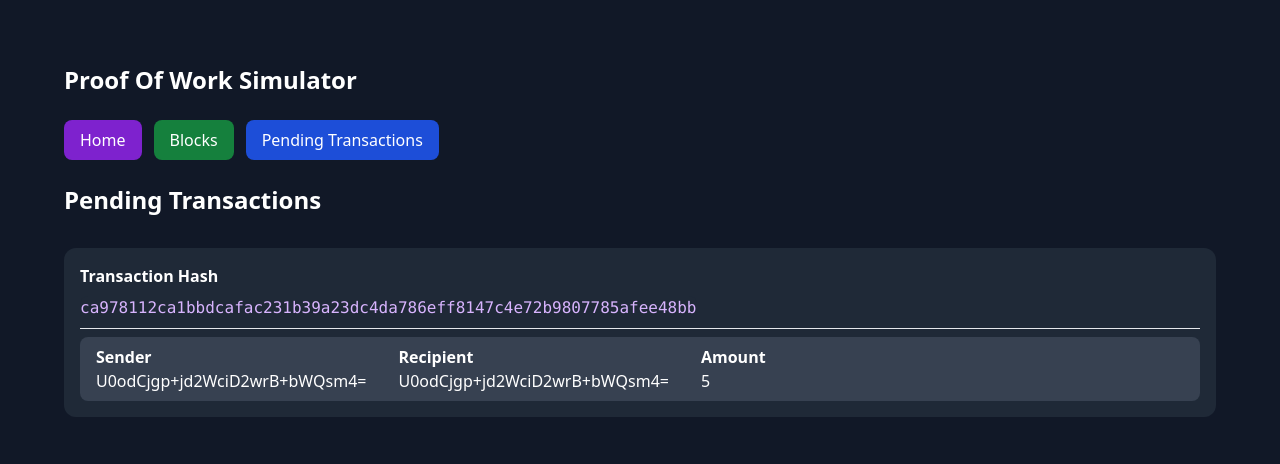
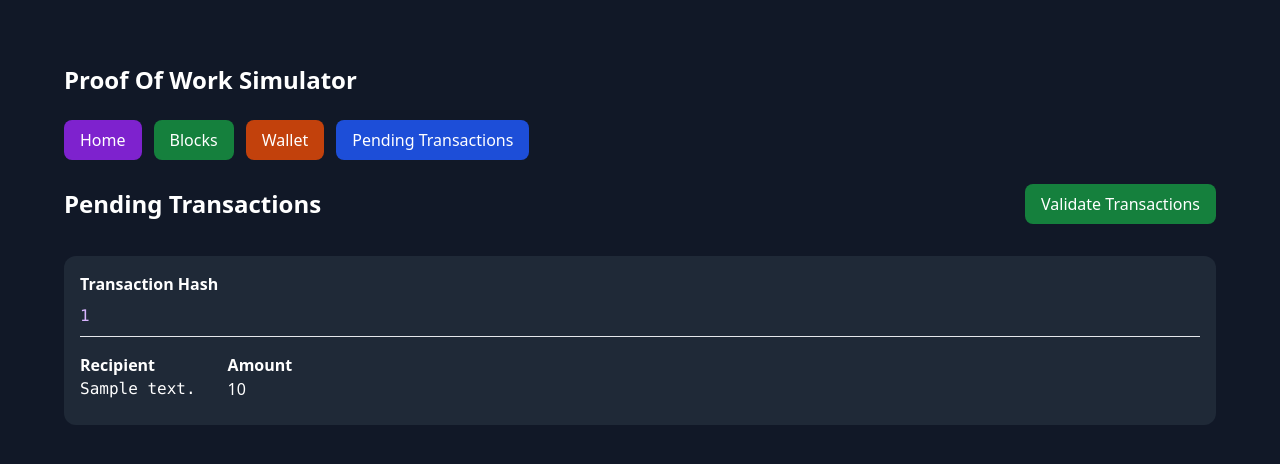
Before and after one commit to Meta502/memetcoin, a Node project: template views/pages/transactions.ejs in a window 1280 px wide. Shown: the top 464 px of the page. Run offline with Node 20 templates, Linux system fonts and the light colour scheme; the template is opened without the code that fills it: most values are stand-ins (such as "Sample title", 1, 10 or a date in 2020); some libraries are stand-ins or nearby versions.

Commit message:
Commit latest progress

```diff
--- a/package.json
+++ b/package.json
@@ -20,7 +20,8 @@
     "lodash": "^4.17.21",
     "minimist": "^1.2.8",
     "ripemd160": "^2.0.2",
-    "sha256": "^0.2.0"
+    "sha256": "^0.2.0",
+    "socket.io": "^4.6.1"
   },
   "devDependencies": {
     "@types/elliptic": "^6.4.14",
--- a/src/node/index.ts
+++ b/src/node/index.ts
@@ -9,7 +9,8 @@ import initHttpServer from "./utils/initHttpServer";
 
 const argv = minimist(process.argv.slice(2))
 
-const NODE_PORT = argv[Flag.PORT]
+export const BASE_PORT = argv["basePort"]
+export const NODE_PORT = argv[Flag.PORT]
 
 const log_file = fs.createWriteStream(process.cwd() + `/logs/node-${NODE_PORT}.log`, { flags: 'w' });
 const log_stdout = process.stdout;
--- a/src/node/utils/block/generateNextBlock.ts
+++ b/src/node/utils/block/generateNextBlock.ts
@@ -25,8 +25,11 @@ export const generateNextBlock = (blockData: Transaction[], address: string) =>
     transactions,
     difficulty,
   );
+
+  console.log(`[INFO] Adding new block with hash ${newBlock.hash} to blockchain`)
   blockchain.push(newBlock);
 
+  console.log(`[INFO] Updating UTXO store to reflect new block state...`)
   const updatedUTXO = updateUnspentTxOutputs(newBlock, unspentTxOutputs)
   setUTXO(updatedUTXO)
 
--- a/src/node/utils/broadcast/handleTransactionResponse.ts
+++ b/src/node/utils/broadcast/handleTransactionResponse.ts
@@ -21,7 +21,7 @@ const isValidTxForPool = (tx: Transaction, aTtransactionPool: Transaction[]): bo
 
   for (const txIn of tx.txInputs) {
     if (containsTxIn(txPoolIns, txIn)) {
-      console.log('txIn already found in the txPool');
+      console.log(`[INFO] Transaction Input with Output ID ${txIn.txOutputId} and Index ${txIn.txOutputIndex} already exists. Ignoring...`);
       return false;
     }
   }
--- a/src/node/utils/initHttpServer.ts
+++ b/src/node/utils/initHttpServer.ts
@@ -44,13 +44,11 @@ const initHttpServer = (port: number, { privateKey, publicKey, address }) => {
   })
 
   app.post("/transactions", (req: Request, res: Response) => {
-    const transaction = createTransaction(
+    createTransaction(
       address,
       req.body.target_address,
       Number(req.body.amount),
     )
-
-    addToTransactionPool(transaction)
     broadcastTransactionPool()
 
     res.status(201).json()
@@ -69,7 +67,10 @@ const initHttpServer = (port: number, { privateKey, publicKey, address }) => {
   })
 
   app.get("/transactions", (_: Request, res: Response) => {
-    res.render("pages/transactions")
+    res.render("pages/transactions", {
+      transactions,
+      port,
+    })
   })
 
   app.listen(port, () => {
--- a/views/pages/blocks.ejs
+++ b/views/pages/blocks.ejs
@@ -17,6 +17,11 @@
     <a href="/blocks"
       class="bg-green-700 transition-all duration-350 hover:bg-green-800 text-white px-4 py-2 rounded-lg">
       Blocks
+    </a>
+
+    <a href="/wallet"
+      class="bg-orange-700 transition-all duration-350 hover:bg-orange-800 text-white px-4 py-2 rounded-lg">
+      Wallet
     </a>
 
     <a href="/transactions"
--- a/views/pages/createBlock.ejs
+++ b/views/pages/createBlock.ejs
@@ -15,6 +15,11 @@
 
       <a href="/blocks" class="bg-green-700 transition-all duration-350 hover:bg-green-800 text-white px-4 py-2 rounded-lg">
         Blocks
+      </a>
+
+      <a href="/wallet"
+        class="bg-orange-700 transition-all duration-350 hover:bg-orange-800 text-white px-4 py-2 rounded-lg">
+        Wallet
       </a>
 
       <a href="/transactions" class="bg-blue-700 transition-all duration-350 hover:bg-blue-800 text-white px-4 py-2 rounded-lg">
--- a/views/pages/createTransaction.ejs
+++ b/views/pages/createTransaction.ejs
@@ -17,6 +17,11 @@
     <a href="/blocks"
       class="bg-green-700 transition-all duration-350 hover:bg-green-800 text-white px-4 py-2 rounded-lg">
       Blocks
+    </a>
+
+    <a href="/wallet"
+      class="bg-orange-700 transition-all duration-350 hover:bg-orange-800 text-white px-4 py-2 rounded-lg">
+      Wallet
     </a>
 
     <a href="/transactions"
--- a/views/pages/index.ejs
+++ b/views/pages/index.ejs
@@ -15,6 +15,11 @@
 
       <a href="/blocks" class="bg-green-700 transition-all duration-350 hover:bg-green-800 text-white px-4 py-2 rounded-lg">
         Blocks
+      </a>
+
+      <a href="/wallet"
+        class="bg-orange-700 transition-all duration-350 hover:bg-orange-800 text-white px-4 py-2 rounded-lg">
+        Wallet
       </a>
 
       <a href="/transactions" class="bg-blue-700 transition-all duration-350 hover:bg-blue-800 text-white px-4 py-2 rounded-lg">
--- a/views/pages/transactions.ejs
+++ b/views/pages/transactions.ejs
@@ -17,40 +17,69 @@
         Blocks
       </a>
 
+      <a href="/wallet"
+        class="bg-orange-700 transition-all duration-350 hover:bg-orange-800 text-white px-4 py-2 rounded-lg">
+        Wallet
+      </a>
+
       <a href="/transactions" class="bg-blue-700 transition-all duration-350 hover:bg-blue-800 text-white px-4 py-2 rounded-lg">
         Pending Transactions
       </a>
     </div>
 
     <div class="grid grid-cols-1 gap-8 text-white">
+      <div class="flex justify-between items-center">
         <h2 class="font-bold text-2xl">
           Pending Transactions
         </h2>
+
+        <button onclick="mineBlock()" class="bg-green-700 transition-all duration-350 hover:bg-blue-800 text-white px-4 py-2 rounded-lg">
+          Validate Transactions
+        </button>
+      </div>
+
+      <% for (const transaction of transactions) { %>
         <div class="bg-gray-800 w-full rounded-xl p-4 space-y-2">
           <div class="space-y-2">
             <h2 class="font-bold">Transaction Hash</h2>
             <p>
-            <span class="text-purple-300 font-mono bg-gray-800 py-0.5 rounded-lg">ca978112ca1bbdcafac231b39a23dc4da786eff8147c4e72b9807785afee48bb</span>
+              <span class="text-purple-300 font-mono bg-gray-800 py-0.5 rounded-lg">
+                <%= transaction.id %>
+              </span>
             </p>
           </div>
           <hr>
           <div class="space-y-2">
-          <div class="flex space-x-8 bg-gray-700 px-4 py-2 rounded-lg">
-            <div>
-              <p class="font-bold">Sender</p>
-              <p>U0odCjgp+jd2WciD2wrB+bWQsm4=</p>
-            </div>
+            <% for (txOut of transaction.txOutputs) { %>
+              <div class="flex space-x-8 w-full py-2 rounded-lg">
               <div>
                 <p class="font-bold">Recipient</p>
-              <p>U0odCjgp+jd2WciD2wrB+bWQsm4=</p>
+                <p class="font-mono">
+                  <%= txOut.address %>
+                </p>
               </div>
               <div>
                 <p class="font-bold">Amount</p>
-              <p>5</p>
+                <p>
+                  <%= txOut.amount %>
+                </p>
               </div>
             </div>
+            <% } %>
           </div>
         </div>
+      <% } %>
     </div>
+    <script type="text/javascript">
+      const mineBlock = () => {
+        fetch("/blocks", {
+          method: "POST",
+        })
+          .then((res) => {
+            alert("Finished generating block! Check logs for details.")
+            window.location = "/"
+          })
+      }
+    </script>
   </body>
 </html>
--- a/views/pages/wallet.ejs
+++ b/views/pages/wallet.ejs
@@ -16,6 +16,11 @@
 
         <a href="/blocks" class="bg-green-700 transition-all duration-350 hover:bg-green-800 text-white px-4 py-2 rounded-lg">
           Blocks
+        </a>
+
+        <a href="/wallet"
+          class="bg-orange-700 transition-all duration-350 hover:bg-orange-800 text-white px-4 py-2 rounded-lg">
+          Wallet
         </a>
 
         <a href="/transactions" class="bg-blue-700 transition-all duration-350 hover:bg-blue-800 text-white px-4 py-2 rounded-lg">
```
Also changed, not shown: src/node/utils/block/findBlock.ts (+7 -0 lines), src/simulator/index.ts (+58 -3 lines), 1 other file. Lines whose indentation alone changed are shown as unchanged.
